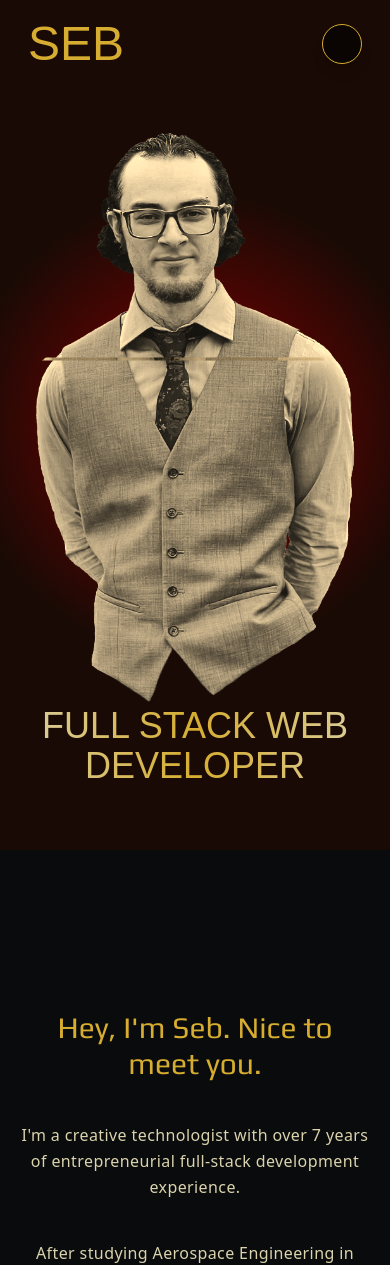
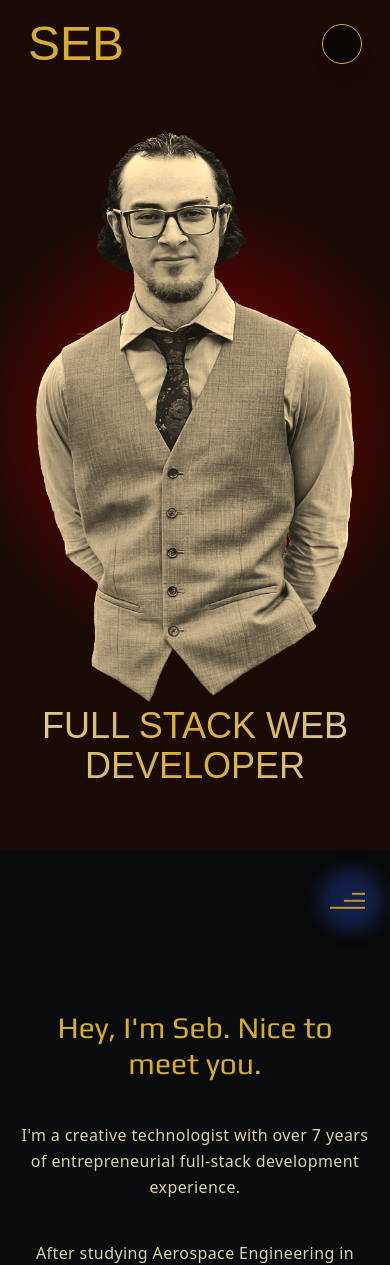
Before and after one commit to SebastianWolfgangBrownstein/portfolio, a Next.js app: page / in a window 390 px wide. Shown: the top 1265 px of the page. Built offline with nearby package versions, Linux system fonts and the light colour scheme; some icons are missing; a web font is replaced by a local one.

Commit message:
added mobile navigation

```diff
--- a/components/About/About.jsx
+++ b/components/About/About.jsx
@@ -1,4 +1,5 @@
 import DesktopNavigation from "../Navigation/DesktopNavigation"
+import MobileNavigation from "../Navigation/MobileNavigation";
 import useMediaQuery from "../../hooks/useMediaQuery"
 
 const About = () => {
@@ -14,7 +15,7 @@ const About = () => {
       xl:px-60 xl:pb-72
       2xl:px-96 2xl:py-40 2xl:pb-56"
     >
-        {isDesktop ? <DesktopNavigation /> : <></> }
+        {isDesktop ? <DesktopNavigation /> : <MobileNavigation /> }
 
         <h2 className="
           text-3xl text-gold font-play mb-10
--- a/components/Navigation/DesktopNavigation.jsx
+++ b/components/Navigation/DesktopNavigation.jsx
@@ -154,7 +154,7 @@ const DesktopNavigation = () => {
     }, [])
 
     return (
-        <section ref={navRef} className={classes.header} >
+        <div ref={navRef} className={classes.header} >
             <nav className={classes.menu}>
                 <ul>
                     <NavItem
@@ -196,7 +196,7 @@ const DesktopNavigation = () => {
                     <polygon className="lb" points="1123,53 1203,53 1213,43 1223,53 1303,53" />
                 </svg>
             </nav>
-        </section>
+        </div>
     )
 }
 
--- /dev/null
+++ b/components/Navigation/MobileNavigation.jsx
@@ -0,0 +1,68 @@
+import { useEffect, useState, useRef } from 'react'
+import { gsap } from 'gsap';
+import ScrollTrigger from 'gsap/dist/ScrollTrigger';
+import classes from './Navigation.module.css'
+import classNames from 'classnames';
+
+let cx = classNames.bind(classes);
+
+const MobileNavigation = () => {
+    gsap.registerPlugin(ScrollTrigger)
+    const navRef = useRef(null);
+    const buttonRef = useRef(null);
+
+    const [isOpen, setIsOpen] = useState(false);
+
+    const toggleMenu = () => {
+        setIsOpen(!isOpen)
+    }
+
+    useEffect(() => {
+
+        /* Sticky Toggle Trigger */
+
+        const setFixed = () => gsap.set([navRef.current, buttonRef.current], {
+            position: 'fixed'
+        })
+
+        const setAbsolute = () => gsap.set([navRef.current, buttonRef.current], {
+            position: 'absolute'
+        })
+
+        ScrollTrigger.create({
+            trigger: document.querySelector('#about'),
+            start: "top top",
+            end: 99999,
+            onEnter: () => setFixed(),
+            onLeaveBack: () => setAbsolute()
+        })
+
+    }, [])
+
+
+
+    return (
+        <>
+            <input
+                id="mobile-menu-toggle"
+                className={classes.toggle}
+                type="checkbox"
+                checked={isOpen}
+                onChange={toggleMenu}
+                ></input>
+            <label htmlFor="mobile-menu-toggle" className={classes.toggleContainer} >
+                <span ref={buttonRef} className={classes.buttonToggle}></span>
+            </label>
+
+            <nav ref={navRef}  className={classes.mobileNav}>
+                <a className={cx('font-play', classes.mobileNavItem)} href="#about" onClick={toggleMenu}><strong>About</strong></a>
+                <a className={cx('font-play',classes.mobileNavItem)} href="#work" onClick={toggleMenu}><strong>Work</strong></a>
+                <a className={cx('font-play',classes.mobileNavItem)} href="#experience" onClick={toggleMenu}><strong>Experience</strong></a>
+                <a className={cx('font-play',classes.mobileNavItem)} href="#testimonials" onClick={toggleMenu}><strong>Testimonials</strong></a>
+                <a className={cx('font-play',classes.mobileNavItem)} href="#contact" onClick={toggleMenu}><strong>Contact</strong></a>
+            </nav>
+        </>
+    )
+}
+
+export default MobileNavigation;
--- a/components/Navigation/Navigation.module.css
+++ b/components/Navigation/Navigation.module.css
@@ -74,3 +74,199 @@
 		height: calc(100% - 64px);
 	}
 }
+
+/* Mobile Menu Styles */
+/* Toggle Button */
+.buttonToggle {
+    position: absolute;
+    display: inline-block;
+    width: 20px;
+    height: 20px;
+    margin: 25px;
+    background-color: transparent;
+    border: none;
+    cursor: pointer;
+    border-radius: 100%;
+    transition: 0.6s;
+    top: 15px;
+    right: 4px;
+    z-index:100;
+    box-shadow: 0 0 16px 20px rgba(30, 51, 133, 0.5), inset 0 0 0 9px rgba(30, 51, 133, 0.55);
+}
+
+.buttonToggle:hover {
+  box-shadow: 0 0 16px 20px rgba(52, 84, 209, 0.4), inset 0 0 0 9px rgba(52, 84, 209, 0.5);
+}
+
+.buttonToggle:before, .buttonToggle:after {
+  position: absolute;
+  content: "";
+  top: 50%;
+  left: 0;
+  width: 100%;
+  height: 2px;
+  background-color: var(--gold);
+  //background-color: white;
+  border-radius: 5px;
+  transition: 0.5s;
+}
+
+.buttonToggle:before {
+  transform: translateY(-50%) rotate(45deg) scale(0);
+}
+.buttonToggle:after {
+  transform: translateY(50%) rotate(-45deg) scale(0);
+}
+
+.toggle {
+  display: none;
+}
+
+.toggle:checked ~ .toggleContainer .buttonToggle {
+    position: fixed;
+    box-shadow: 0 0 0 1200px rgba(0, 0, 0, 0.9), inset 0 0 0 20px rgba(0, 0, 0, 0.9);
+}
+
+.toggle:checked ~ .toggleContainer .buttonToggle:before {
+    transform: translateY(-50%) rotate(45deg) scale(1);
+}
+
+.toggle:checked ~ .toggleContainer .buttonToggle:after {
+  transform: translateY(-50%) rotate(-45deg) scale(1);
+}
+
+.toggle:checked ~ .mobileNav {
+    position: fixed;
+    margin-bottom: 100px;
+    pointer-events: auto;
+    left: 0;
+    right:0;
+    margin-left: auto;
+    margin-right: auto;
+    transform: translateY(35px);
+    display: flex;
+    flex-direction: column;
+}
+
+.toggle:checked ~ .mobileNav .mobileNavItem {
+    color: var(--gold);
+    letter-spacing: 0.25em;
+    height: 40px;
+    line-height: 40px;
+    font-size: 1.3rem;
+    margin-bottom: 25px;
+    float: none;
+    text-align: center;
+    margin-top: 0;
+    opacity: 1;
+    transform: scaleY(1);
+    transition: 0.4s, opacity 0.1s;
+}
+
+.toggle:checked ~ .mobileNav .mobileNavItem:nth-child(1) {
+  transition-delay: 0.15s;
+}
+.toggle:checked ~ .mobileNav .mobileNavItem:nth-child(1):before {
+  transition-delay: 0.15s;
+}
+.toggle:checked ~ .mobileNav .mobileNavItem:nth-child(2) {
+  transition-delay: 0.1s;
+}
+.toggle:checked ~ .mobileNav .mobileNavItem:nth-child(2):before {
+  transition-delay: 0.1s;
+}
+.toggle:checked ~ .mobileNav .mobileNavItem:nth-child(3) {
+  transition-delay: 0.05s;
+}
+.toggle:checked ~ .mobileNav .mobileNavItem:nth-child(3):before {
+  transition-delay: 0.05s;
+}
+.toggle:checked ~ .mobileNav .mobileNavItem:nth-child(4) {
+  transition-delay: 0s;
+}
+.toggle:checked ~ .mobileNav .mobileNavItem:nth-child(4):before {
+  transition-delay: 0s;
+}
+.toggle:checked ~ .mobileNav .mobileNavItem:before {
+  opacity: 0;
+  display: none;
+}
+
+
+/* Menu */
+
+.mobileNav {
+    position: absolute;
+    top: 0;
+    right: 0;
+    display: inline-block;
+    margin: 25px 25px 20px;
+    pointer-events: none;
+    transition: 0.5s;
+    z-index: 100;
+}
+
+.mobileNavItem {
+    position: relative;
+    display: inline-block;
+    float: right;
+    clear: both;
+    color: transparent;
+    font-size: 1rem;
+    letter-spacing: -6.2px;
+    height: 7px;
+    line-height: 7px;
+    text-transform: uppercase;
+    white-space: nowrap;
+    transform: scaleY(0.2);
+    transition: 0.2s, opacity 1s;
+}
+
+/* Hamburger Icon */
+.mobileNavItem:before {
+  position: absolute;
+  content: "";
+  top: 80px;
+  right: 0;
+  width: 100%;
+  height: 2px;
+  background-color: var(--gold);
+  transform: translateY(-50%) scaleY(5);
+  transition: 0.5s;
+}
+
+.mobileNavItem:nth-child(1) {
+  transition-delay: 0s;
+}
+.mobileNavItem:nth-child(1):before {
+  transition-delay: 0s;
+}
+.mobileNavItem:nth-child(2) {
+  transition-delay: 0.05s;
+}
+.mobileNavItem:nth-child(2):before {
+  transition-delay: 0.05s;
+}
+.mobileNavItem:nth-child(3) {
+  transition-delay: 0.1s;
+}
+.mobileNavItem:nth-child(3):before {
+  transition-delay: 0.1s;
+}
+.mobileNavItem:nth-child(4) {
+  transition-delay: 0.15s;
+}
+.mobileNavItem:nth-child(4):before {
+  transition-delay: 0.15s;
+}
+.mobileNavItem:nth-child(1) {
+  letter-spacing: -8px;
+}
+.mobileNavItem:nth-child(2) {
+  letter-spacing: -7px;
+}
+.mobileNavItem:nth-child(n+4) {
+  letter-spacing: -8px;
+  margin-top: -7px;
+  opacity: 0;
+}
```
